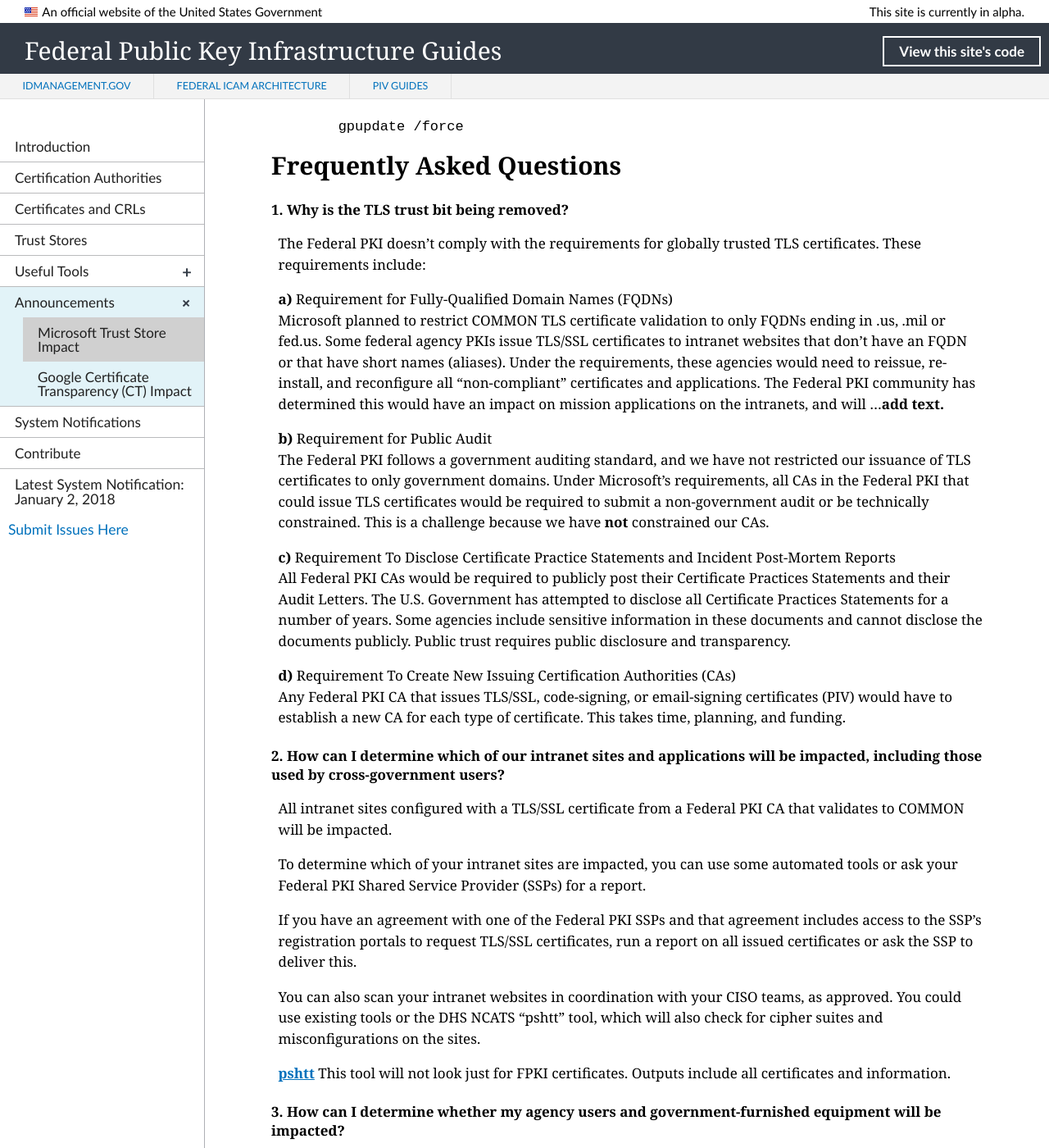
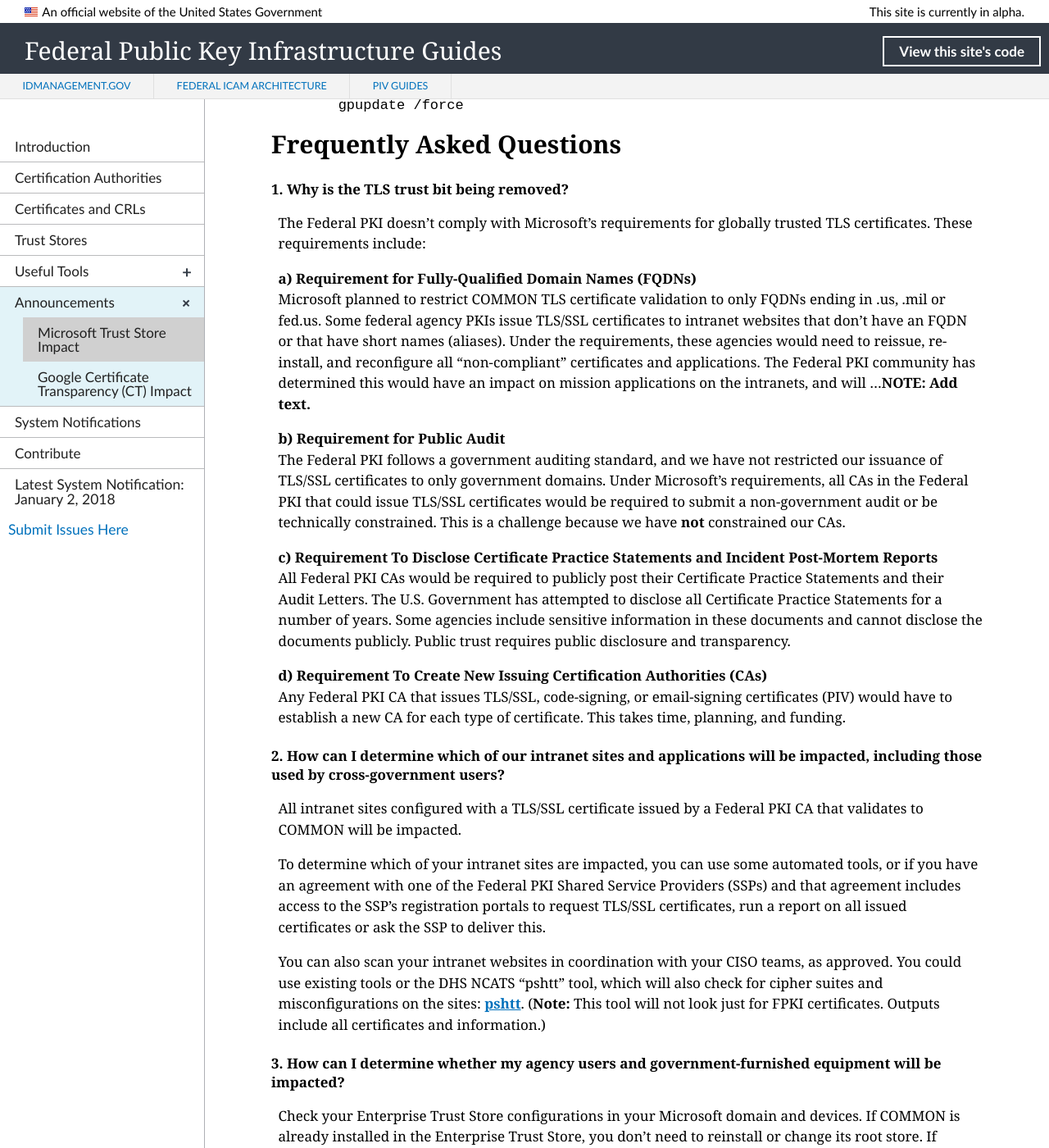
Before and after one commit to GSA/fpki-guides, a Jekyll site: the page built from _announcements/01_microsoft_constraint.md, in a window 1280 px wide and 1400 px high, scrolled down 2711 px. Shown: the whole window at 82% size. Built offline with Jekyll 4.4.1, drawn with Linux system fonts in a browser that asks for light colours; nearby versions of some CDN libraries; library files that are not in the unit come from our copies; some of the changed text lies outside the part shown.

Commit message:
Update 01_microsoft_constraint.md
Editorial changes

````diff
--- a/_announcements/01_microsoft_constraint.md
+++ b/_announcements/01_microsoft_constraint.md
@@ -5,29 +5,29 @@
 pubDate: February 5, 2018
 collection: announcements
 permalink: announcements/mspkichanges/
-description: Upcoming changes to Microsoft's Trusted Root Program could impact your agency. The U.S. Government has elected to remove the Transport Layer Security (TLS) trust bit for our U.S. Government Root CA (i.e., COMMON) from the Microsoft Trust Store.  The first impact is anticipated to occur in April 2018&nbsp;&mdash;&nbsp;Windows users will receive errors when browsing to government intranet and internet websites that use TLS/SSL certificates issued by Federal PKI CAs. You can mitigate the impact for the government intranets and government-furnished equipment by using configuration management tools, including your agency's group policy objects.
+description: Upcoming changes to Microsoft's Trusted Root Program could impact your agency. The U.S. Government has elected to remove the Transport Layer Security (TLS) trust bit for our U.S. Government Root CA (i.e., COMMON) from Microsoft's Trust Store.  The first impact is anticipated to occur in April 2018&nbsp;&mdash;&nbsp;Windows users will receive errors when browsing to government intranet and internet websites that use TLS/SSL certificates issued by Federal PKI CAs. You can mitigate the impact for the government intranets and government-furnished equipment by using configuration management tools, including your agency's group policy objects.
 ---
 
 Upcoming changes to Microsoft's Trusted Root Program could impact your agency. In April 2018, Microsoft will remove the **TLS trust bit** for our U.S. Government Root CA (i.e., Federal Common Policy CA [COMMON]) from Microsoft's globally distributed Certificate Trust List.
 
 {% info-alert.html content="Microsoft distributes COMMON as a globally trusted root through the Microsoft Trust Store. Microsoft distributes trusted root CA certificates to related Operating Systems using [Certificate Trust Lists](https://msdn.microsoft.com/en-us/library/windows/desktop/aa376545(v=vs.85).aspx){:target= "_blank"}." %}
 
-Once this occurs, government and partner users on Windows devices may start receiving errors when **browsing** to internet or intranet websites.  These errors will appear if all of the following are true:
+Once this occurs, government and partner users of Windows devices may receive errors when **browsing** to internet or intranet websites.  These errors will appear if all of the following are true:
 
 1. Windows Operating System and Windows Mobile devices
-2. Microsoft Internet Explorer or Edge or Google Chrome browser
-3. The website uses TLS/SSL certificates that were issued from Federal PKI CAs
-4. These certificates validate to the U.S. Government Root CA (i.e., COMMON)
+2. Microsoft Internet Explorer or Edge or Google Chrome
+3. The website uses TLS/SSL certificates that were issued by Federal PKI CAs
+4. These certificates validate to the U.S. Government Root CA (COMMON)
 
 This will also impact cross-agency users of these intranet websites.  For example, a State<!--Do we mean Department of State (DOS) or State Government user (ex: California)--> user browsing to a DHS-hosted intranet website.
 
-You can mitigate the impact for the government intranet websites for all government-furnished equipment by using configuration management tools that include your agency's group policy objects or _certutil_, as described below.<!--Changed to all lowercase for "group policy object(s)" with no acronym, per LaChelle's changes.-->
+You can mitigate the impact for government intranet websites for all government-furnished equipment by using configuration management tools that include your agency's group policy objects or _certutil_, as described below.<!--Changed to all lowercase for "group policy object(s)" with no acronym, per LaChelle's changes.-->
 
 {% info-alert.html content="Your network smartcard logon using PIV and CAC is not impacted." %}
 
 ## What Should I Do?
 
-1. To limit the risks to your agency, you'll need to install the COMMON Root CA certificate in the **Enterprise Trust Store** on all workstations and mobile devices using a group policy object.  It's preferred to use a group policy object to ensure you that have good configuration management options for the federal enterprise.
+1. To limit the risks to your agency, you'll need to install COMMON in the **Enterprise Trust Store** on all workstations and mobile devices using a group policy object.  It's preferred to use a group policy object to ensure you that have good configuration management options for the federal enterprise.
 
 The certificate details for COMMON are:
 
@@ -65,13 +65,13 @@
 ### Certutil Method
 Add COMMON to the Enterprise Trust Store by using the _certuil_ tool. You must have **Enterprise Administrator** permissions for the domain to use _certutil_.
 
-1. To publish/add a certificate to Enterprise Trust, enter the command:
+1. To publish/add a certificate to Enterprise Trust, enter:
 
 ```
   	certutil –dspublish –f <certificate_to_publish.cer or fcpca.cer> NTAuthCA
 ```
 
-2. To view all certificates in NTAuth:
+2. To view all certificates in NTAuth<!--NTAuth or Enterprise Trust Store?-->:
 
 ```
 	certutil –viewstore –enterprise NTAuth
@@ -86,32 +86,27 @@
 ## Frequently Asked Questions
 
 #### 1. Why is the TLS trust bit being removed?
-The Federal PKI doesn't comply with the requirements for globally trusted TLS certificates.  These requirements include:
+The Federal PKI doesn't comply with Microsoft's requirements for globally trusted TLS certificates.  These requirements include:
 
-**a)** Requirement for Fully-Qualified Domain Names (FQDNs)<br>
-Microsoft planned to restrict COMMON TLS certificate validation to only FQDNs ending in .us, .mil or fed.us.  Some federal agency PKIs issue TLS/SSL certificates to intranet websites that don't have an FQDN or that have short names (aliases). Under the requirements, these agencies would need to reissue, re-install, and reconfigure all "non-compliant" certificates and applications.  The Federal PKI community has determined this would have an impact on mission applications on the intranets, and will ...**add text.**
+**a) Requirement for Fully-Qualified Domain Names (FQDNs)**<br>
+Microsoft planned to restrict COMMON TLS certificate validation to only FQDNs ending in .us, .mil or fed.us.  Some federal agency PKIs issue TLS/SSL certificates to intranet websites that don't have an FQDN or that have short names (aliases). Under the requirements, these agencies would need to reissue, re-install, and reconfigure all "non-compliant" certificates and applications.  The Federal PKI community has determined this would have an impact on mission applications on the intranets, and will ...**NOTE: Add text.**
 
-**b)** Requirement for Public Audit<br>
-The Federal PKI follows a government auditing standard, and we have not restricted our issuance of TLS certificates to only government domains. Under Microsoft's requirements, all CAs in the Federal PKI that could issue TLS certificates would be required to submit a non-government audit or be technically constrained.  This is a challenge because we have **not** constrained our CAs.
+**b) Requirement for Public Audit**<br>
+The Federal PKI follows a government auditing standard, and we have not restricted our issuance of TLS/SSL certificates to only government domains. Under Microsoft's requirements, all CAs in the Federal PKI that could issue TLS/SSL certificates would be required to submit a non-government audit or be technically constrained.  This is a challenge because we have **not** constrained our CAs.
 
-**c)** Requirement To Disclose Certificate Practice Statements and Incident Post-Mortem Reports<br>
-All Federal PKI CAs would be required to publicly post their Certificate Practices Statements and their Audit Letters.  The U.S. Government has attempted to disclose all Certificate Practices Statements for a number of years.  Some agencies include sensitive information in these documents and cannot disclose the documents publicly.  Public trust requires public disclosure and transparency.
+**c) Requirement To Disclose Certificate Practice Statements and Incident Post-Mortem Reports**<br>
+All Federal PKI CAs would be required to publicly post their Certificate Practice Statements and their Audit Letters.  The U.S. Government has attempted to disclose all Certificate Practice Statements for a number of years.  Some agencies include sensitive information in these documents and cannot disclose the documents publicly.  Public trust requires public disclosure and transparency.
 
-**d)** Requirement To Create New Issuing Certification Authorities (CAs)<br>
+**d) Requirement To Create New Issuing Certification Authorities (CAs)**<br>
 Any Federal PKI CA that issues TLS/SSL, code-signing, or email-signing certificates (PIV) would have to establish a new CA for each type of certificate. This takes time, planning, and funding.
 
 
 #### 2. How can I determine which of our intranet sites and applications will be impacted, including those used by cross-government users?
-All intranet sites configured with a TLS/SSL certificate from a Federal PKI CA that validates to COMMON will be impacted.
+All intranet sites configured with a TLS/SSL certificate issued by a Federal PKI CA that validates to COMMON will be impacted.
 
-To determine which of your intranet sites are impacted, you can use some automated tools or ask your Federal PKI Shared Service Provider (SSPs) for a report.
+To determine which of your intranet sites are impacted, you can use some automated tools, or if you have an agreement with one of the Federal PKI Shared Service Providers (SSPs) and that agreement includes access to the SSP's registration portals to request TLS/SSL certificates, run a report on all issued certificates or ask the SSP to deliver this.
 
-If you have an agreement with one of the Federal PKI SSPs and that agreement includes access to the SSP's registration portals to request TLS/SSL certificates, run a report on all issued certificates or ask the SSP to deliver this.
-
-You can also scan your intranet websites in coordination with your CISO teams, as approved.  You could use existing tools or the DHS NCATS "pshtt" tool, which will also check for cipher suites and misconfigurations on the sites.
-
-[**pshtt**](https://github.com/dhs-ncats/pshtt){:target= "_blank"}
-This tool will not look just for FPKI certificates.  Outputs include all certificates and information.
+You can also scan your intranet websites in coordination with your CISO teams, as approved.  You could use existing tools or the DHS NCATS "pshtt" tool, which will also check for cipher suites and misconfigurations on the sites:  [**pshtt**](https://github.com/dhs-ncats/pshtt){:target= "_blank"}. (**Note:** This tool will not look just for FPKI certificates.  Outputs include all certificates and information.)
 
 #### 3. How can I determine whether my agency users and government-furnished equipment will be impacted?
 Check your Enterprise Trust Store configurations in your Microsoft domain and devices.  If COMMON is already installed in the Enterprise Trust Store, you don't need to reinstall or change its root store.  If COMMON is not installed in the Enterprise Trust Store, you should ensure that it is pushed in a group policy object for all your user devices.
@@ -123,10 +118,10 @@
 No, don't remove this certificate if it's already installed.
 
 #### 6. Do I need to add COMMON to the Trusted Root Certification Authorities store, or should I add it to the Enterprise Trust Store?
-If COMMON is already installed in the Enterprise Trust Store, you don't need to reinstall or change its root store. Propagate the COMMON CA certificate using either the GPO or _certutil_ methods above.
+If COMMON is already installed in the Enterprise Trust Store, you don't need to reinstall or change its root store. Propagate COMMON using either the GPO or _certutil_ methods above.
 
 #### 7. Do I need to change any trust bit for the CA certificate managed by group policy objects?
-No, trust bits are not set by group policy objects. If your agency currently distributes COMMON through a group policy object and places this CA certificate into the Enterprise NT Auth store, no change is needed.
+No, trust bits are not set by group policy objects. If your agency currently distributes COMMON through a group policy object and places this CA certificate into the Enterprise Trust Store, no change is needed.<!--Changed "NTAuth" to "Enterprise"-->
 
 #### 8. What Windows versions are affected?
 All Windows Operating System versions.
````
Also changed, not shown: other parts of _announcements/01_microsoft_constraint.md (+1 -1 lines).
